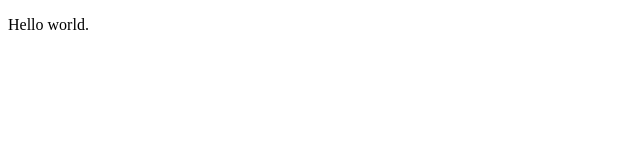
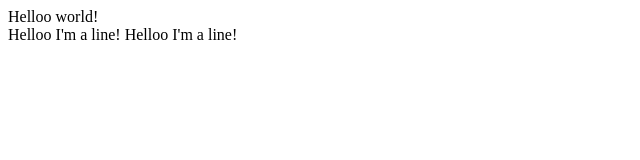
Before and after one commit to Tweoss/codillon, a website with bundled scripts: page index.html in a window 1280 px wide. Shown: the whole page, without its empty margins (0-640 px from the left). Built offline with nearby package versions, Linux system fonts and the light colour scheme.

Commit message:
PoC. component-style vanilla js children

```diff
--- a/index.html
+++ b/index.html
@@ -8,9 +8,11 @@
 </head>
 
 <body>
-  <p>Hello world.</p>
+  <main></main>
 </body>
 
-<script type="module" src="build/index.js"></script>
+<script type="module" src="./build/lib.js">
+  init();
+</script>
 
 </html>
--- /dev/null
+++ b/src/editor.ts
@@ -0,0 +1,58 @@
+const template = document.createElement("template");
+template.innerHTML = `
+  <div>Helloo <span id="name">world</span>!</div>
+  <div id="editor">
+  </div>
+`;
+
+function clone() {
+  return document.importNode(template.content, true);
+}
+
+function init() {
+  /* DOM variables */
+  let frag = clone();
+  let nameNode = frag.querySelector("#name");
+  let editorNode = frag.querySelector("#editor");
+
+  /* State variables */
+  let name: string;
+  let nodes: DocumentFragment[] = [];
+
+  /* DOM update functions */
+  function setNameNode(value: string) {
+    nameNode.textContent = value;
+  }
+  function setChildrenNodes(children: DocumentFragment[]) {
+    editorNode.replaceChildren(...children);
+  }
+
+  /* State update functions */
+  function setName(value: string) {
+    if (name !== value) {
+      name = value;
+      setNameNode(value);
+    }
+  }
+  function setChildren(children: DocumentFragment[]) {
+    setChildrenNodes(children);
+  }
+
+  /* State logic */
+
+  /* Event dispatchers */
+
+  /* Event listeners */
+
+  /* Initialization */
+
+  function update(data: { name?: string; children?: DocumentFragment[] } = {}) {
+    if (data.name) setName(data.name);
+    if (data.children) setChildren(data.children);
+    return frag;
+  }
+
+  return update;
+}
+
+export default init;
--- a/src/index.ts
+++ /dev/null
@@ -1,3 +0,0 @@
-import { init } from "./lib.js";
-
-init();
--- a/src/lib.ts
+++ b/src/lib.ts
@@ -1,5 +1,16 @@
-// let initializing = false;
+import Editor from "./editor.js";
+import Line from "./line.js";
 
 export async function init() {
-  console.log("initializing");
+  const main = document.querySelector("main");
+  const editor = Editor();
+
+  main.appendChild(editor({ name: "world" }));
+
+  setTimeout(() => {
+    const lines = [0, 0].map((_) => Line());
+    editor({ children: lines.map((l) => l()) });
+  }, 1000);
 }
+
+init();
--- /dev/null
+++ b/src/line.ts
@@ -0,0 +1,47 @@
+const template = document.createElement("template");
+template.innerHTML = `
+  <span id="line-text">Helloo I'm a line!</span>
+`;
+
+function clone() {
+  return document.importNode(template.content, true);
+}
+
+function init() {
+  /* DOM variables */
+  let frag = clone();
+  let textNode = frag.querySelector("#line-text");
+
+  /* State variables */
+  let text: string;
+
+  /* DOM update functions */
+  function setTextNode(value: string) {
+    textNode.textContent = value;
+  }
+
+  /* State update functions */
+  function setName(value: string) {
+    if (text !== value) {
+      text = value;
+      setTextNode(value);
+    }
+  }
+
+  /* State logic */
+
+  /* Event dispatchers */
+
+  /* Event listeners */
+
+  /* Initialization */
+
+  function update(data: { name?: string; children?: DocumentFragment[] } = {}) {
+    if (data.name) setName(data.name);
+    return frag;
+  }
+
+  return update;
+}
+
+export default init;
```
